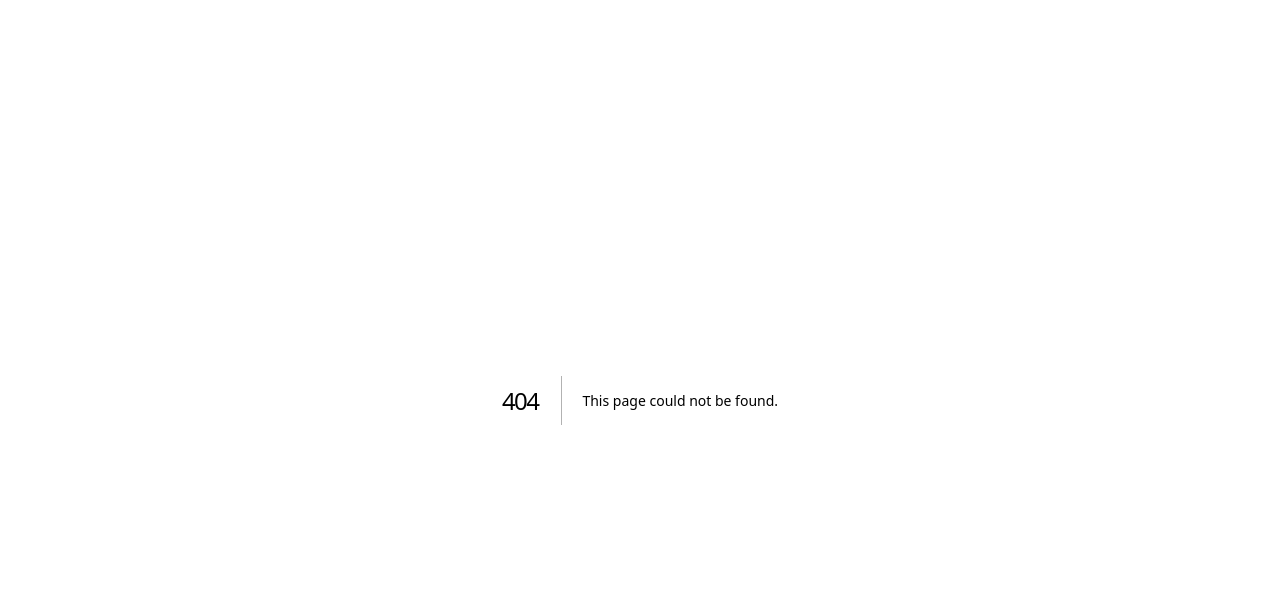
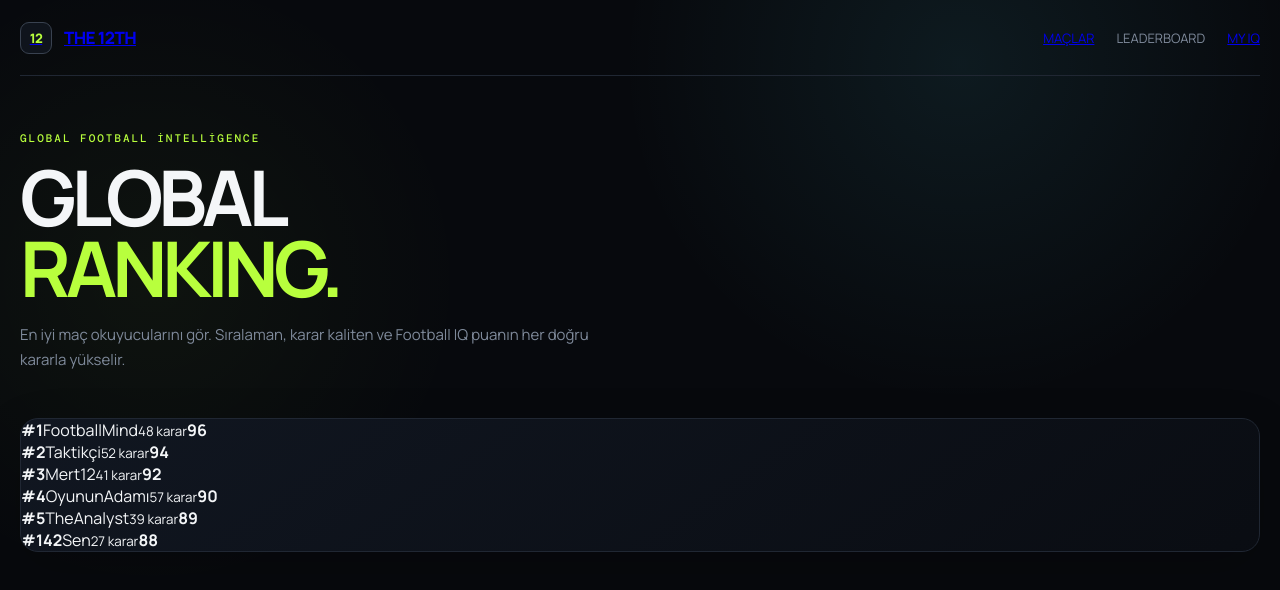
Before and after one commit to omerhayva/the12th, a Next.js app: page /leaderboard in a window 1280 px wide. Before the commit this address had no page. Shown: the top 590 px of the page. Built offline with nearby package versions, Linux system fonts and the light colour scheme.

Commit message:
feat: add global leaderboard route

```diff
--- /dev/null
+++ b/app/leaderboard/page.tsx
@@ -0,0 +1,6 @@
+import Link from 'next/link';
+import { leaderboard } from '@/lib/demo-data';
+
+export default function LeaderboardPage() {
+  return <main className="page"><div className="shell"><nav className="nav"><Link href="/" className="brand"><div className="mark">12</div><span>THE 12TH</span></Link><div className="navRight"><Link href="/matches">MAÇLAR</Link><span>LEADERBOARD</span><Link href="/profile">MY IQ</Link></div></nav><section className="hero"><div><div className="eyebrow">Global football intelligence</div><h1>GLOBAL<br/><span style={{color:'var(--green)'}}>RANKING.</span></h1><p className="sub">En iyi maç okuyucularını gör. Sıralaman, karar kaliten ve Football IQ puanın her doğru kararla yükselir.</p></div></section><div className="card table">{leaderboard.map((p) => <div className={`rankRow ${p.name === 'Sen' ? 'me' : ''}`} key={p.rank}><b>#{p.rank}</b><span>{p.name}</span><small>{p.decisions} karar</small><strong>{p.iq}</strong></div>)}</div></div></main>;
+}
```
